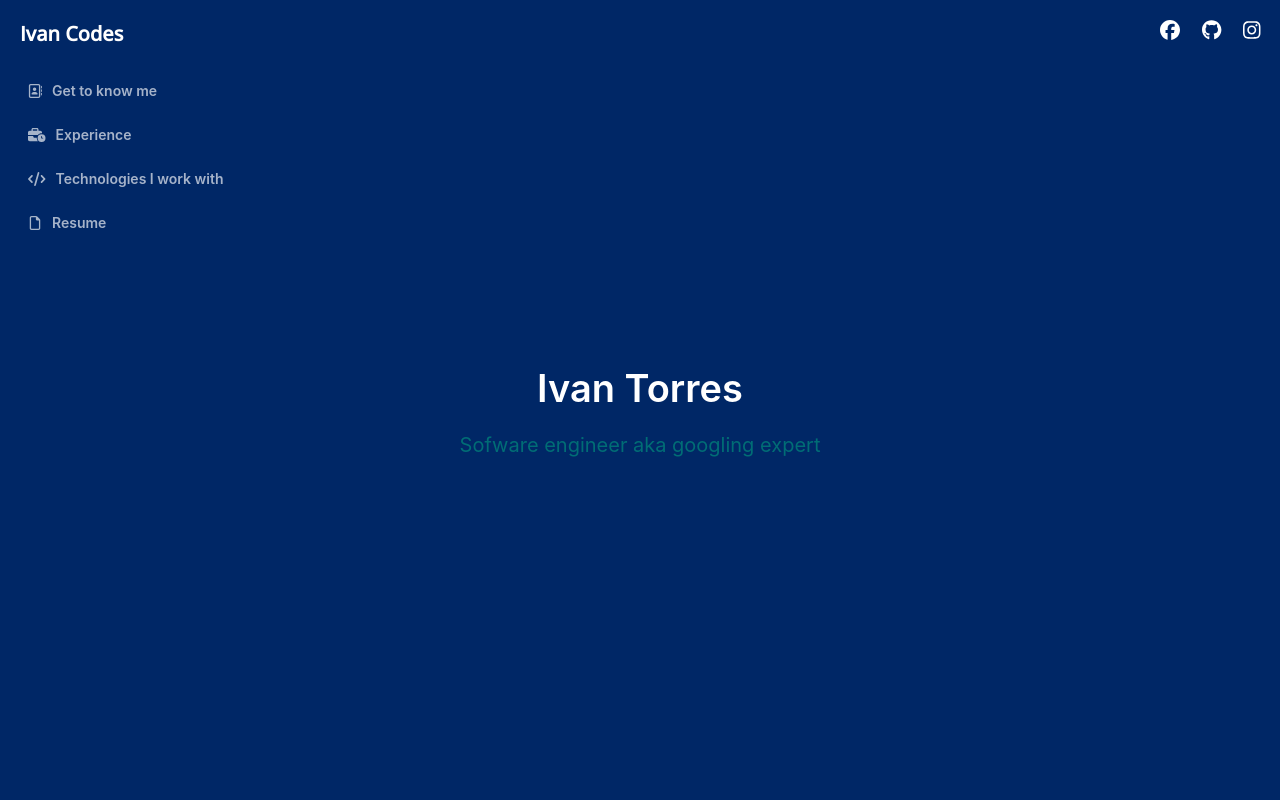
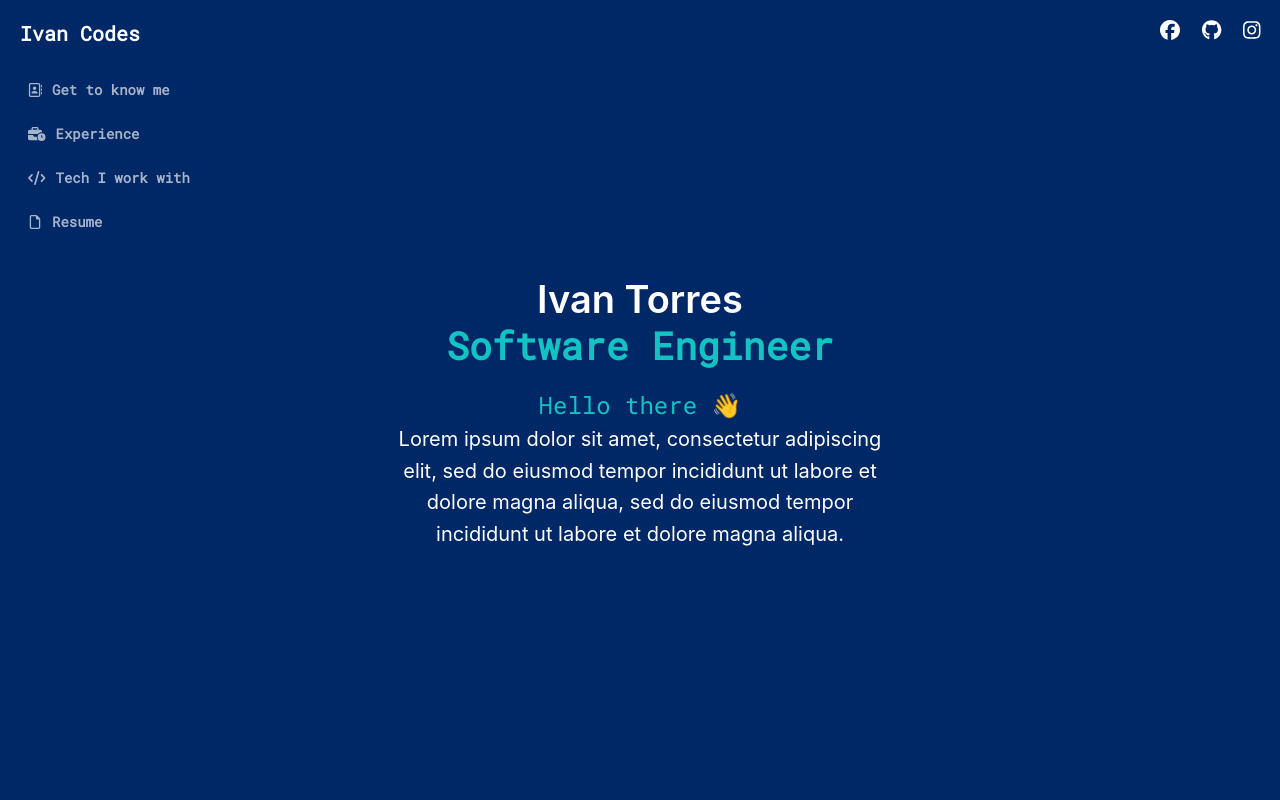
Before and after one commit to IvanTorresMia/Portfolio-2023, a React (Create React App) app: page / in a window 1280 px wide. Shown: the top 800 px of the page. Built offline with nearby package versions, Linux system fonts and the light colour scheme.

Commit message:
Update: phase 2 enhancing

```diff
--- a/public/index.html
+++ b/public/index.html
@@ -9,6 +9,9 @@
       name="description"
       content="Web site created using create-react-app"
     />
+    <style>
+      @import url('https://fonts.googleapis.com/css2?family=Open+Sans:wght@300;400;500&family=Roboto+Mono:wght@100;200;300;400&display=swap');
+    </style>
     <link rel="apple-touch-icon" href="%PUBLIC_URL%/logo192.png" />
     <!--
       manifest.json provides metadata used when your web app is installed on a
--- a/src/App.js
+++ b/src/App.js
@@ -24,7 +24,7 @@ function App() {
     let items = [
       getItem("Get to know me", "about", <FontAwesomeIcon icon={faAddressBook} />),
       getItem("Experience", "experience", <FontAwesomeIcon icon={faBusinessTime} />),
-      getItem("Technologies I work with", "tech", <FontAwesomeIcon icon={faCode} />),
+      getItem("Tech I work with", "tech", <FontAwesomeIcon icon={faCode} />),
       getItem("Resume", "resume",   <FontAwesomeIcon icon={faFile} />),
 
     ]
@@ -38,7 +38,7 @@ function App() {
     <div className="container main-bc">
       <div className='sider-menu'>
         <div className='header font-xl p-m main-bc d-flex justify-content-between'>
-          <div className='text-color-w'>
+          <div className='text-color-w font-robo'>
             Ivan Codes
           </div>
           <div className='d-flex justify-content-between' style={{ width: "100px"}}>
@@ -53,7 +53,7 @@ function App() {
             width: 256,
             height: 500
           }}
-          className="navigation main-bc"
+          className="navigation main-bc font-robo"
           theme="dark"
           defaultSelectedKeys={['1']}
           defaultOpenKeys={['sub1']}
--- a/src/Pages/AboutMe.js
+++ b/src/Pages/AboutMe.js
@@ -13,14 +13,14 @@ const AboutMe = () => {
                 <Image width={400} src={ProfileImage} alt="Ivan-Torres" />
             </div>
             <div className='text-color-w d-flex flex-column text-center p-m'>
-                <Title className='font-xxl secondary-c'>
+                <Title className='font-xxl secondary-c title'>
                     Who is this guy?
                 </Title>
                 <Text className='text-color-w font-16 p-b-m'>
                     Lorem ipsum dolor sit amet, consectetur adipiscing elit, sed do eiusmod tempor incididunt ut labore et dolore magna aliqua. Ut enim ad minim veniam, quis nostrud exercitation ullamco laboris nisi ut aliquip ex ea commodo consequat. Duis aute irure dolor in reprehenderit in voluptate velit esse cillum dolore eu fugiat nulla pariatur. Excepteur sint occaecat cupidatat non proident, sunt in culpa qui officia deserunt mollit anim id est laborum.
                 </Text>
                 <Text className='text-color-w font-16'>
-                    Lorem ipsum dolor sit amet, consectetur adipiscing elit, sed do eiusmod tempor incididunt ut labore et dolore magna aliqua. Ut enim ad minim veniam, quis nostrud exercitation ullamco laboris nisi ut aliquip ex ea commodo consequat. Duis aute irure dolor in reprehenderit in voluptate velit esse cillum dolore eu fugiat nulla pariatur. Excepteur sint occaecat cupidatat non proident, sunt in culpa qui officia deserunt mollit anim id est laborum.
+                    Lorem ipsum dolor sit amet, consectetur adipiscing elit,  <span className="secondary-c">ed do eiusmod tempor incididunt ut </span> labore et dolore magna aliqua. Ut enim ad minim veniam, quis nostrud exercitation ullamco laboris nisi ut aliquip ex ea commodo consequat. Duis aute irure dolor in reprehenderit in voluptate velit esse cillum dolore eu fugiat nulla pariatur. Excepteur sint occaecat cupidatat non proident, sunt in culpa qui officia deserunt mollit anim id est laborum.
                 </Text>
             </div>
         </div>
--- a/src/Pages/Hero.js
+++ b/src/Pages/Hero.js
@@ -6,11 +6,15 @@ const Hero = () => {
 
     return (
         <div className="h-vh main-bc d-flex justify-content-center flex-column align-items-center">
-            <Title className="text-color-w">
+            <Title className="text-color-w m-b-0">
                 Ivan Torres
             </Title>
-            <Text className="text-color-w secondary-c font-xl">
-                Sofware engineer aka googling expert
+            <Title className="secondary-c font-xxl m-t-0 font-robo">
+                Software Engineer
+            </Title>
+            <Text className="text-color-w font-xl w-40 text-center">
+                <span className="secondary-c font-xxl font-robo">Hello there 👋 </span><br/>
+                Lorem ipsum dolor sit amet, consectetur adipiscing elit, sed do eiusmod tempor incididunt ut labore et dolore magna aliqua, sed do eiusmod tempor incididunt ut labore et dolore magna aliqua.
             </Text>
         </div>
     )
--- a/src/Pages/Technologies.js
+++ b/src/Pages/Technologies.js
@@ -9,7 +9,7 @@ import { Typography } from "antd";
 import { Progress } from 'antd';
 let { Text, Title } = Typography;
 
-const strokeColor = "#006d75";
+const strokeColor = "#13c2c2";
 const trailColor = "#fff"
 const Technologies = () => {
 
@@ -17,7 +17,7 @@ const Technologies = () => {
         return [
             {
                 icon: faJs,
-                text: "JavaScript",
+                text: "JavaScript(ES6+)",
                 percent: 90
             },
             {
@@ -52,14 +52,14 @@ const Technologies = () => {
 
     return (
         <div className='h-vh main-bc d-flex flex-column w-60 m-auto text-center'>
-            <Title className='text-color-w p-b-l'>
+            <Title className='text-color-w p-b-l title'>
                 Some technologies I have worked with
             </Title>
             {technologies.map((item, i) => (
                 <div key={i} className='d-flex p-b-xl'>
                     <div className='icon-section d-flex flex-column' style={{ width: "200px" }}>
                         <FontAwesomeIcon icon={item.icon} className='p-r-sm fa-lg' />
-                        <Text className='text-color-w font-lg'>{item.text}</Text>
+                        <Text className='text-color-w font-lg font-robo'>{item.text}</Text>
                     </div>
                     <Progress style={{ color: "white !important" }} strokeColor={strokeColor} trailColor={trailColor} className='text-color-w' percent={item.percent} />
                 </div>
@@ -69,7 +69,7 @@ const Technologies = () => {
                     I've also worked with
                 </Text>
 
-                <Text className='text-color-w'>Loadash, Express, C#, Entity Framework, Antd Design, Bootstrap, Material UI and more... </Text>
+                <Text className='text-color-w'>Loadash, Express, C#, Entity Framework, Antd Design, Bootstrap, Material UI, TypeScript and more... </Text>
             </div>
         </div>
     )
--- a/src/css/colors.css
+++ b/src/css/colors.css
@@ -15,5 +15,6 @@ root {
 }
 
 .secondary-c {
-    color: #006d75 !important;
+    /* color: #006d75 !important; */
+    color: #13c2c2 !important;
 }
--- a/src/css/helpers.css
+++ b/src/css/helpers.css
@@ -1,3 +1,6 @@
+.font-robo {
+    font-family: 'Roboto Mono', monospace;
+}
 .text-center{
     text-align: center !important;
 }
@@ -113,6 +116,10 @@
 }
 .w-60 {
     width: 60%;
+}
+
+.w-40 {
+    width: 40%;
 }
 
 .h-100{
--- a/src/css/overrides.css
+++ b/src/css/overrides.css
@@ -9,3 +9,7 @@
 .ant-progress-text {
     color: #fff !important
 }
+
+.ant-menu-item-selected {
+    background-color: #13c2c2 !important;
+  }
--- a/src/css/spacing.css
+++ b/src/css/spacing.css
@@ -137,3 +137,6 @@
 .m-b-xl{
     margin-bottom: 30px;
 }
+.m-t-0{
+    margin-top: 0 !important;
+}
--- a/src/index.css
+++ b/src/index.css
@@ -17,6 +17,28 @@ body {
 }
 
 .navigation {
+        z-index: 100;
         height: 100vh !important;
         box-shadow: 0px 4px 6px rgb(237 237 237 / 75%) #888;
 }
+.title:before,
+.title:after {
+  z-index: 1;
+  background-color: #13c2c2;
+  content: "";
+  display: inline-block;
+  height: 1px;
+  position: relative;
+  vertical-align: middle;
+  width: 20%;
+}
+
+.title:before {
+  right: 0.5em;
+  margin-left: -50%;
+}
+
+.title:after {
+  left: 0.5em;
+  margin-right: -50%;
+}
```
